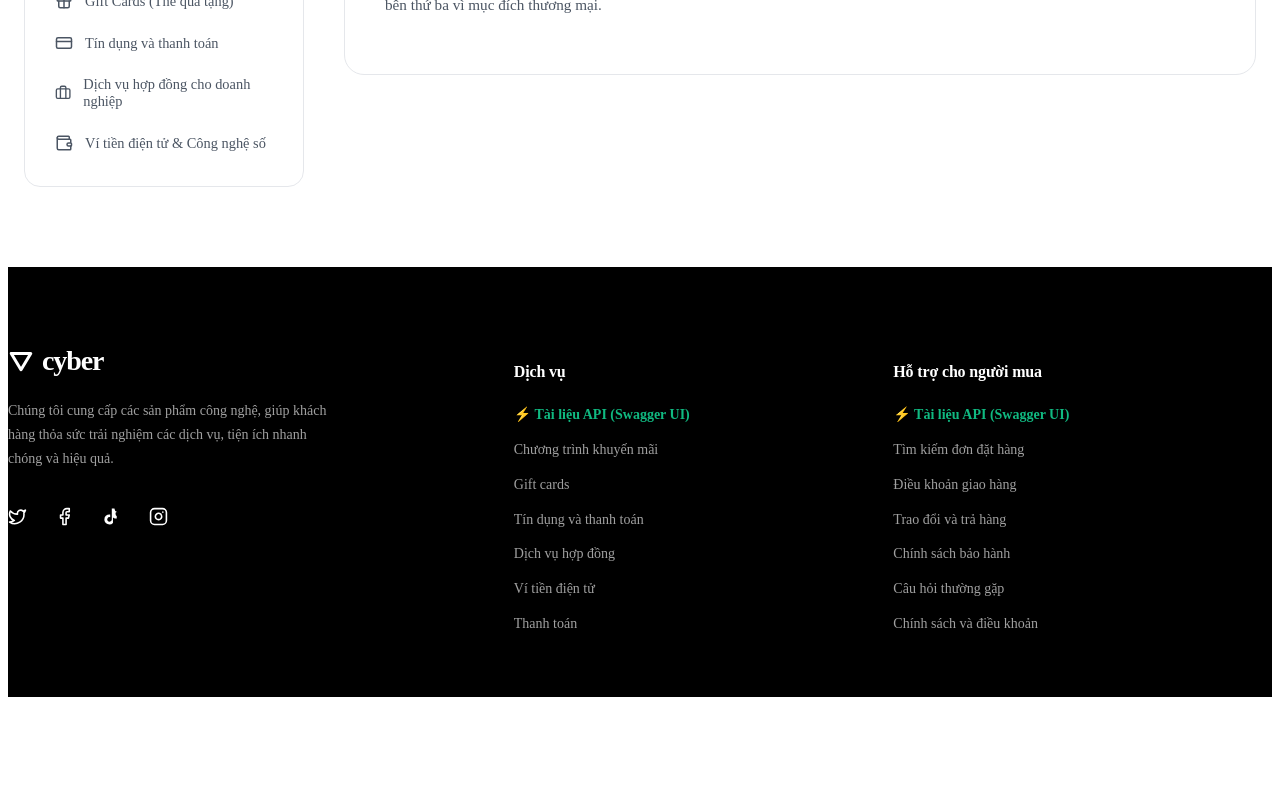
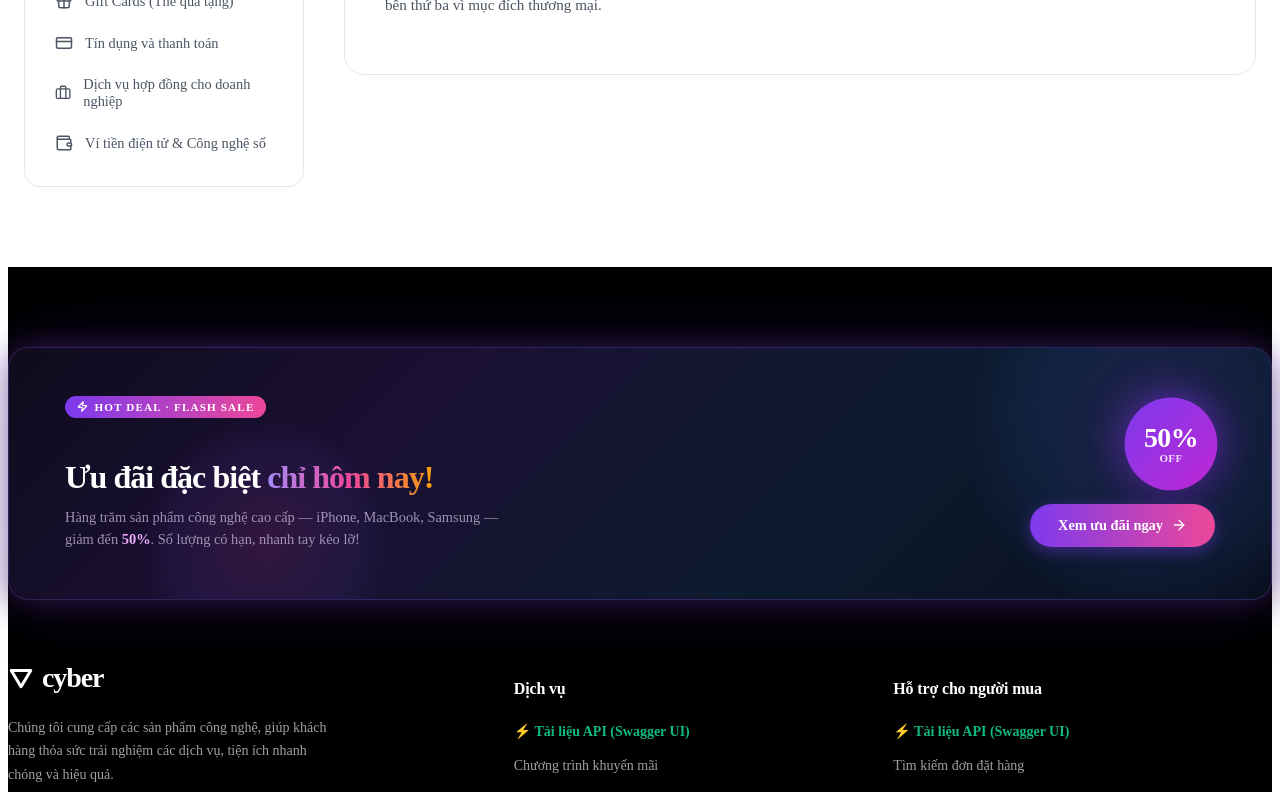
Before and after one commit to minh-duy2608/OJT4_CNTT3, a React (Vite) app in the folder Shopping App 2/: page /terms in a window 1280 px wide. Shown: the part 470-1262 px from the top of the page. Before the commit the page ends 1175 px from the top, so only its background shows below. Built offline with nearby package versions, Linux system fonts and the light colour scheme; no server answers; the HTML template or start-up script is replaced by a standard one.

Commit message:
style(footer): add promo discount banner with glowing pulse animation

```diff
--- a/Shopping App 2/src/components/Footer.css
+++ b/Shopping App 2/src/components/Footer.css
@@ -8,6 +8,338 @@
   padding: 5rem 0 4rem;
   font-family: inherit;
   border-top: none;
+}
+
+/* ==========================================================================
+   FOOTER PROMO BANNER — Discount / Khuyến mại
+   ========================================================================== */
+
+/* Wrapper nằm trong .cyber-footer, trên .cyber-footer-grid */
+.footer-promo-banner {
+  position: relative;
+  overflow: hidden;
+  border-radius: 20px;
+  margin-bottom: 4rem;
+  /* Dark gradient nền, tông tím-xanh cao cấp */
+  background: linear-gradient(
+    135deg,
+    #0f0c1d 0%,
+    #1a1033 30%,
+    #0d1a2e 65%,
+    #0a0f1e 100%
+  );
+  border: 1px solid rgba(139, 92, 246, 0.25);
+  padding: 3rem 3.5rem;
+  display: flex;
+  align-items: center;
+  justify-content: space-between;
+  gap: 2rem;
+  /* Pulse glow liên tục */
+  animation: promoBannerGlow 4s ease-in-out infinite;
+  transition: transform 0.3s cubic-bezier(0.4, 0, 0.2, 1),
+              box-shadow 0.3s cubic-bezier(0.4, 0, 0.2, 1);
+}
+
+.footer-promo-banner:hover {
+  transform: translateY(-3px);
+  box-shadow:
+    0 0 0 1px rgba(139, 92, 246, 0.4),
+    0 20px 60px rgba(109, 40, 217, 0.3),
+    0 8px 24px rgba(0, 0, 0, 0.5);
+  animation-play-state: paused;
+}
+
+/* Glow pulse keyframes */
+@keyframes promoBannerGlow {
+  0%, 100% {
+    box-shadow:
+      0 0 20px rgba(109, 40, 217, 0.15),
+      0 0 60px rgba(139, 92, 246, 0.08),
+      0 8px 32px rgba(0, 0, 0, 0.4);
+  }
+  50% {
+    box-shadow:
+      0 0 30px rgba(139, 92, 246, 0.28),
+      0 0 80px rgba(109, 40, 217, 0.16),
+      0 8px 32px rgba(0, 0, 0, 0.4);
+  }
+}
+
+/* Orb phát sáng nền góc phải */
+.footer-promo-banner::before {
+  content: '';
+  position: absolute;
+  top: -40%;
+  right: -5%;
+  width: 380px;
+  height: 380px;
+  border-radius: 50%;
+  background: radial-gradient(
+    circle,
+    rgba(139, 92, 246, 0.18) 0%,
+    rgba(59, 130, 246, 0.10) 45%,
+    transparent 70%
+  );
+  pointer-events: none;
+  animation: promoOrbDrift 8s ease-in-out infinite alternate;
+}
+
+/* Orb phát sáng nền góc trái */
+.footer-promo-banner::after {
+  content: '';
+  position: absolute;
+  bottom: -30%;
+  left: 10%;
+  width: 260px;
+  height: 260px;
+  border-radius: 50%;
+  background: radial-gradient(
+    circle,
+    rgba(236, 72, 153, 0.12) 0%,
+    rgba(139, 92, 246, 0.08) 50%,
+    transparent 70%
+  );
+  pointer-events: none;
+  animation: promoOrbDrift 6s ease-in-out infinite alternate-reverse;
+}
+
+@keyframes promoOrbDrift {
+  from { transform: translate(0, 0) scale(1); }
+  to   { transform: translate(18px, -12px) scale(1.08); }
+}
+
+/* ----- Phần text bên trái ----- */
+.footer-promo-text {
+  position: relative;
+  z-index: 2;
+  flex: 1;
+  min-width: 0;
+}
+
+/* Badge "HOT DEAL" nhỏ phía trên */
+.footer-promo-badge {
+  display: inline-flex;
+  align-items: center;
+  gap: 0.4rem;
+  background: linear-gradient(90deg, #7c3aed, #ec4899);
+  color: #ffffff;
+  font-size: 0.7rem;
+  font-weight: 800;
+  letter-spacing: 0.1em;
+  text-transform: uppercase;
+  padding: 0.3rem 0.75rem;
+  border-radius: 9999px;
+  margin-bottom: 1rem;
+  /* Shimmer chạy qua badge */
+  position: relative;
+  overflow: hidden;
+}
+
+.footer-promo-badge::after {
+  content: '';
+  position: absolute;
+  inset: 0;
+  background: linear-gradient(
+    90deg,
+    transparent 0%,
+    rgba(255, 255, 255, 0.28) 50%,
+    transparent 100%
+  );
+  transform: translateX(-100%);
+  animation: badgeShimmer 2.8s ease-in-out infinite;
+}
+
+@keyframes badgeShimmer {
+  0%    { transform: translateX(-100%); }
+  60%   { transform: translateX(100%); }
+  100%  { transform: translateX(100%); }
+}
+
+/* Tiêu đề chính */
+.footer-promo-title {
+  font-size: 2rem;
+  font-weight: 800;
+  line-height: 1.1;
+  letter-spacing: -0.03em;
+  color: #ffffff;
+  margin-bottom: 0.65rem;
+}
+
+.footer-promo-title-accent {
+  /* Gradient text highlight */
+  background: linear-gradient(90deg, #a78bfa, #ec4899, #f59e0b);
+  -webkit-background-clip: text;
+  -webkit-text-fill-color: transparent;
+  background-clip: text;
+}
+
+/* Mô tả phụ */
+.footer-promo-desc {
+  font-size: 0.9rem;
+  color: rgba(200, 190, 220, 0.75);
+  line-height: 1.55;
+  max-width: 460px;
+  margin: 0;
+}
+
+/* ----- Phần CTA + Badge số bên phải ----- */
+.footer-promo-cta-col {
+  position: relative;
+  z-index: 2;
+  display: flex;
+  flex-direction: column;
+  align-items: flex-end;
+  gap: 1rem;
+  flex-shrink: 0;
+}
+
+/* Discount badge lớn */
+.footer-promo-discount-badge {
+  display: flex;
+  flex-direction: column;
+  align-items: center;
+  justify-content: center;
+  width: 88px;
+  height: 88px;
+  border-radius: 50%;
+  background: linear-gradient(135deg, #7c3aed, #c026d3);
+  box-shadow: 0 0 24px rgba(124, 58, 237, 0.55), 0 4px 12px rgba(0,0,0,0.4);
+  animation: discountBadgePulse 2.2s ease-in-out infinite;
+}
+
+@keyframes discountBadgePulse {
+  0%, 100% { transform: scale(1); box-shadow: 0 0 24px rgba(124, 58, 237, 0.55), 0 4px 12px rgba(0,0,0,0.4); }
+  50%       { transform: scale(1.06); box-shadow: 0 0 36px rgba(124, 58, 237, 0.75), 0 6px 20px rgba(0,0,0,0.45); }
+}
+
+.footer-promo-discount-number {
+  font-size: 1.65rem;
+  font-weight: 900;
+  color: #ffffff;
+  line-height: 1;
+  letter-spacing: -0.02em;
+}
+
+.footer-promo-discount-label {
+  font-size: 0.65rem;
+  font-weight: 700;
+  color: rgba(255,255,255,0.85);
+  text-transform: uppercase;
+  letter-spacing: 0.04em;
+}
+
+/* Nút CTA "Xem ưu đãi ngay" */
+.footer-promo-cta-btn {
+  display: inline-flex;
+  align-items: center;
+  gap: 0.5rem;
+  padding: 0.8rem 1.75rem;
+  border-radius: 9999px;
+  background: linear-gradient(90deg, #7c3aed, #ec4899);
+  color: #ffffff;
+  font-size: 0.9rem;
+  font-weight: 700;
+  text-decoration: none;
+  border: none;
+  cursor: pointer;
+  white-space: nowrap;
+  position: relative;
+  overflow: hidden;
+  transition: transform 0.25s cubic-bezier(0.4, 0, 0.2, 1),
+              box-shadow 0.25s cubic-bezier(0.4, 0, 0.2, 1);
+  box-shadow: 0 4px 16px rgba(124, 58, 237, 0.45);
+}
+
+/* Shimmer trên nút */
+.footer-promo-cta-btn::before {
+  content: '';
+  position: absolute;
+  inset: 0;
+  background: linear-gradient(
+    90deg,
+    transparent 0%,
+    rgba(255, 255, 255, 0.22) 50%,
+    transparent 100%
+  );
+  transform: translateX(-100%);
+  transition: transform 0s;
+}
+
+.footer-promo-cta-btn:hover::before {
+  transform: translateX(100%);
+  transition: transform 0.55s ease;
+}
+
+.footer-promo-cta-btn:hover {
+  transform: translateY(-2px) scale(1.03);
+  box-shadow: 0 8px 28px rgba(124, 58, 237, 0.6);
+}
+
+.footer-promo-cta-btn:active {
+  transform: translateY(0) scale(0.98);
+}
+
+/* Mũi tên icon trong nút */
+.footer-promo-cta-arrow {
+  display: inline-block;
+  transition: transform 0.2s ease;
+}
+
+.footer-promo-cta-btn:hover .footer-promo-cta-arrow {
+  transform: translateX(4px);
+}
+
+/* ==========================================================================
+   Responsive — Promo Banner
+   ========================================================================== */
+@media (max-width: 900px) {
+  .footer-promo-banner {
+    flex-direction: column;
+    align-items: flex-start;
+    padding: 2.25rem 2rem;
+    gap: 1.75rem;
+  }
+
+  .footer-promo-cta-col {
+    align-items: flex-start;
+    flex-direction: row;
+    flex-wrap: wrap;
+    gap: 1rem;
+  }
+
+  .footer-promo-title {
+    font-size: 1.65rem;
+  }
+}
+
+@media (max-width: 600px) {
+  .footer-promo-banner {
+    padding: 1.75rem 1.5rem;
+    margin-bottom: 3rem;
+    border-radius: 14px;
+  }
+
+  .footer-promo-title {
+    font-size: 1.4rem;
+  }
+
+  .footer-promo-desc {
+    font-size: 0.84rem;
+  }
+
+  .footer-promo-cta-btn {
+    padding: 0.7rem 1.4rem;
+    font-size: 0.85rem;
+  }
+
+  .footer-promo-discount-badge {
+    width: 72px;
+    height: 72px;
+  }
+
+  .footer-promo-discount-number {
+    font-size: 1.35rem;
+  }
 }
 
 .cyber-footer-grid {
--- a/Shopping App 2/src/components/Footer.jsx
+++ b/Shopping App 2/src/components/Footer.jsx
@@ -1,6 +1,6 @@
 import React, { useMemo } from 'react';
 import { Link } from 'react-router-dom';
-import { Twitter, Facebook, Instagram } from 'lucide-react';
+import { Twitter, Facebook, Instagram, Zap, ArrowRight } from 'lucide-react';
 import './Footer.css';
 
 /**
@@ -68,6 +68,52 @@ export const Footer = () => {
   return (
       <footer className="cyber-footer" role="contentinfo">
         <div className="container">
+
+          {/* ================================================================
+              FOOTER PROMO BANNER — Discount / Khuyến mại
+              Nằm phía trên các cột liên kết thông tin
+              ================================================================ */}
+          <div className="footer-promo-banner" aria-label="Ưu đãi giảm giá đặc biệt">
+
+            {/* Cột trái: Badge + Tiêu đề + Mô tả */}
+            <div className="footer-promo-text">
+              <div className="footer-promo-badge">
+                <Zap size={11} strokeWidth={2.5} />
+                HOT DEAL · Flash Sale
+              </div>
+
+              <h2 className="footer-promo-title">
+                Ưu đãi đặc biệt{' '}
+                <span className="footer-promo-title-accent">chỉ hôm nay!</span>
+              </h2>
+
+              <p className="footer-promo-desc">
+                Hàng trăm sản phẩm công nghệ cao cấp — iPhone, MacBook, Samsung — giảm đến{' '}
+                <strong style={{ color: '#f0abfc' }}>50%</strong>. Số lượng có hạn, nhanh tay kẻo lỡ!
+              </p>
+            </div>
+
+            {/* Cột phải: Badge % + Nút CTA */}
+            <div className="footer-promo-cta-col">
+              {/* Vòng tròn % giảm giá */}
+              <div className="footer-promo-discount-badge" aria-label="Giảm đến 50%">
+                <span className="footer-promo-discount-number">50%</span>
+                <span className="footer-promo-discount-label">OFF</span>
+              </div>
+
+              {/* Nút "Xem ưu đãi ngay" → điều hướng sang trang sản phẩm, giữ nguyên route hiện có */}
+              <Link
+                to="/products"
+                className="footer-promo-cta-btn"
+                aria-label="Xem tất cả sản phẩm đang giảm giá"
+              >
+                Xem ưu đãi ngay
+                <ArrowRight size={16} className="footer-promo-cta-arrow" />
+              </Link>
+            </div>
+          </div>
+          {/* END FOOTER PROMO BANNER */}
+
           <div className="cyber-footer-grid">
 
             {/* CỘT 1: THƯƠNG HIỆU & MẠNG XÃ HỘI */}
```
